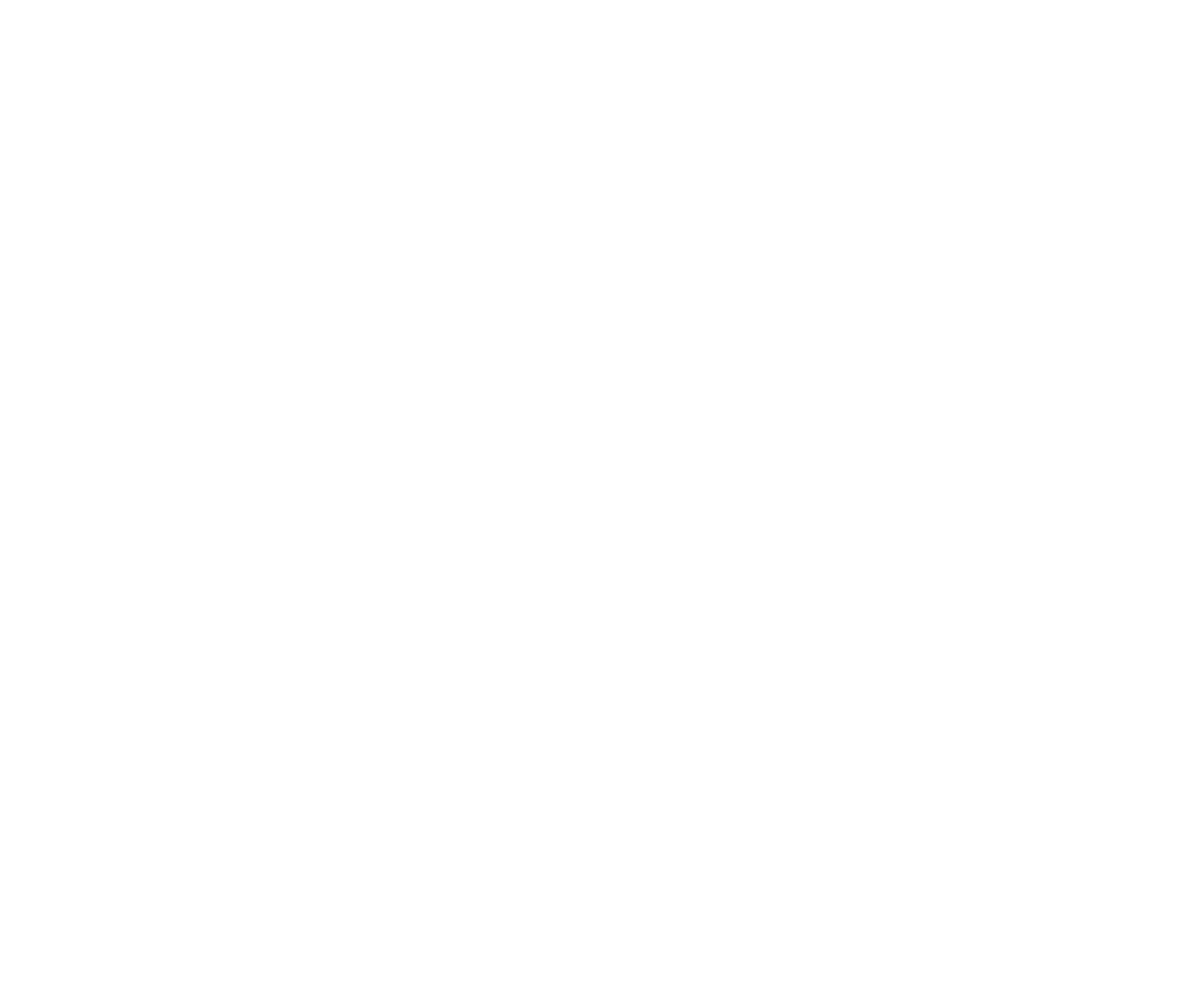
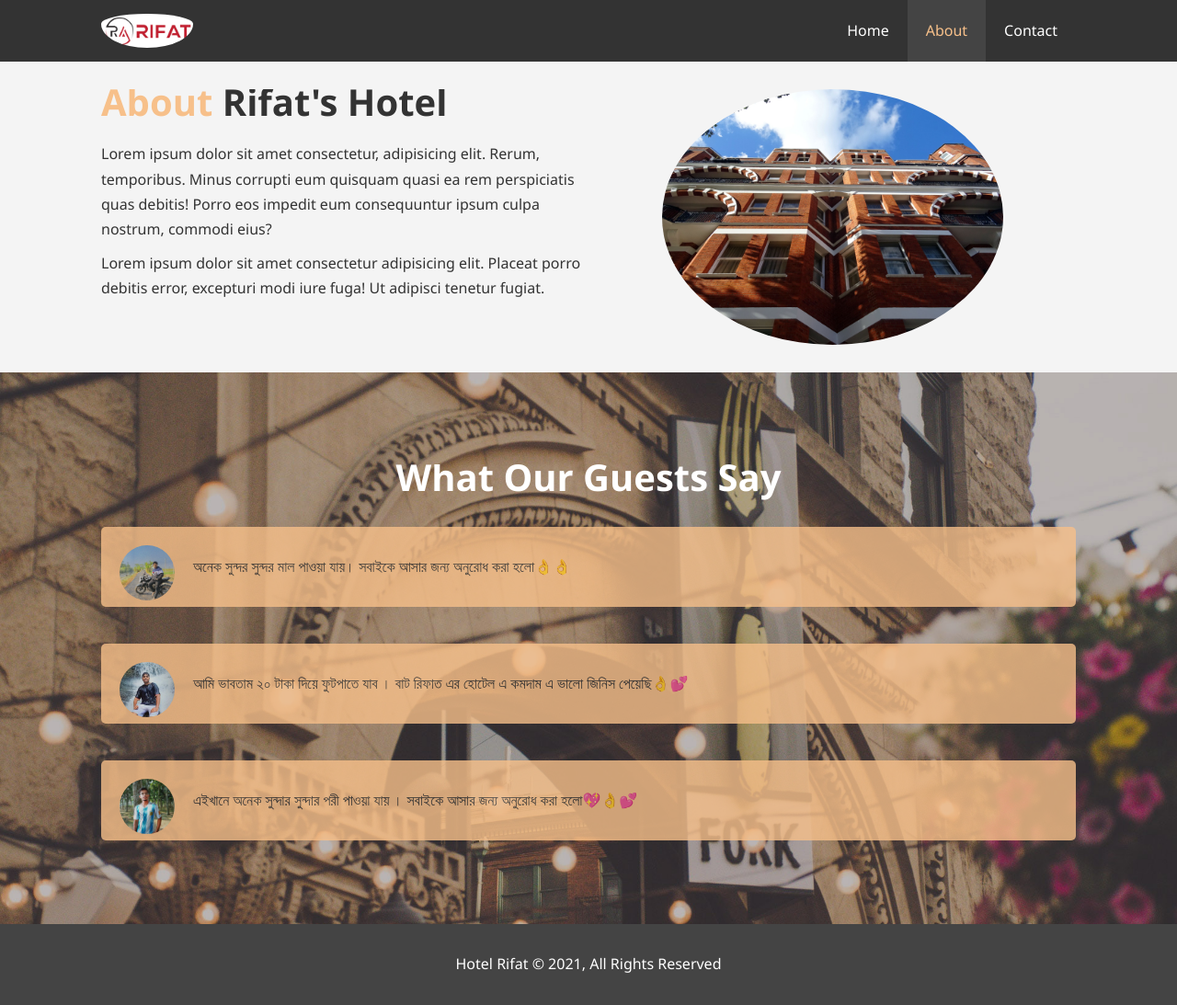
Before and after one commit to tanvir07-ops/Hotel_website, a plain HTML site: page about.html in a window 1280 px wide. Shown: the whole page at 92% size. Before the commit the page ends 800 px from the top, so only its background shows below. Drawn offline with Linux system fonts and the light colour scheme.

Commit message:
I commit this file again

```diff
--- a/about.html
+++ b/about.html
@@ -0,0 +1,131 @@
+<!DOCTYPE html>
+<html lang="en">
+<head>
+    <meta charset="UTF-8">
+    <meta http-equiv="X-UA-Compatible" content="IE=edge">
+    <meta name="viewport" content="width=device-width, initial-scale=1.0">
+      <!-- font-awesome cdn -->
+
+
+    <link rel="stylesheet" href="css/style.css">
+
+    <title>Rifat | Hotel</title>
+</head>
+<body>
+    <header>
+
+         <nav id="navbar">
+
+            <div class="container">
+                <a href="index.html"><img src="img/logo.jpg" alt=""></a>
+                <ul>
+                   <li><a  href="index.html">Home</a></li>
+                   <li><a class = "current" href = "about.html">About</a></li>
+                   <li><a href = "contact.html">Contact</a></li>
+
+                </ul>
+
+
+
+
+            </div>
+
+
+         </nav>
+
+
+
+
+
+
+
+
+
+    </header>
+
+
+    <!-- about -->
+
+    <section id = "about-info" class = "bg-light py-3">
+        <div class="container">
+            <div class="info-left">
+
+               <h1 class = l-heading><span class = "text-primary">About</span> Rifat's Hotel</h1>
+               <p>Lorem ipsum dolor sit amet consectetur, adipisicing elit. Rerum, temporibus. Minus corrupti eum quisquam quasi ea rem perspiciatis quas debitis! Porro eos impedit eum consequuntur ipsum culpa nostrum, commodi eius?</p>
+               <p>Lorem ipsum dolor sit amet consectetur adipisicing elit. Placeat porro debitis error, excepturi modi iure fuga! Ut adipisci tenetur fugiat.</p>
+            </div>
+
+            <div class="info-right">
+                <img src="img/photo-2.jpg" alt="">
+
+
+            </div>
+
+
+        </div>
+
+
+
+
+    </section>
+
+    <div class="clr">
+
+    </div>
+
+
+
+    <!-- Testimonial section -->
+
+    <section id = "testimonials" class = "py-3">
+        <div class="container">
+
+            <h2 class = "l-heading">What Our Guests Say</h2>
+
+            <div class="testimonial bg-primary">
+               <img src="img/rafi.jpg" alt="">
+               <p>অনেক সুন্দর সুন্দর মাল পাওয়া যায়। সবাইকে আসার জন্য অনুরোধ করা হলো👌👌</p>
+
+
+
+            </div>
+
+
+            <div class="testimonial bg-primary">
+                <img src="img/gazi.jpg" alt="">
+               <p>আমি ভাবতাম ২০ টাকা দিয়ে ফুটপাতে যাব । বাট রিফাত এর হোটেল এ কমদাম এ ভালো জিনিস পেয়েছি👌💕</p>
+
+
+
+             </div>
+
+
+             <div class="testimonial bg-primary">
+                <img src="img/shahriar.jpg" alt="">
+               <p>এইখানে অনেক সুন্দার সুন্দার পরী পাওয়া যায় । সবাইকে আসার জন্য অনুরোধ করা হলো💖👌💕</p>
+
+
+
+             </div>
+        </div>
+
+
+
+    </section>
+
+
+
+
+
+
+
+
+    <!-- footer -->
+
+    <footer id = "main-footer">
+        <p>Hotel Rifat &copy; 2021, All Rights Reserved</p>
+
+    </footer>
+
+</body>
+</html>
--- a/css/style.css
+++ b/css/style.css
@@ -33,6 +33,12 @@ p{
 
 }
 
+.clr{
+  clear:both;
+}
+
+/* .clr er kaj hocceh jei class gulay float use korechi tar niche and jei notun ekta div add korte chai tar upore div diye likhe deoo */
+
 
 .container{
 
@@ -55,8 +61,8 @@ p{
     background-color:#333;
     color:white;
     overflow:auto;
-    position:fixed;
-    width:100%;
+    /* position:fixed;
+    width:100%; */
 
 
 }
@@ -110,6 +116,21 @@ p{
      color:#f7c08a;
 
 
+}
+
+#navbar img{
+  max-height:100px;
+  max-width:100px;
+  line-height:100px;
+  padding-top:15px;
+  border-radius:50%;
+
+  margin:auto;
+
+}
+
+#navbar img{
+  opacity: 1;
 }
 
 
@@ -245,6 +266,131 @@ p{
 }
 
 
+
+
+
+/* about section */
+
+#about-info .info-left{
+  float:left;
+  width:50%;
+  min-height:100%;
+}
+
+#about-info .info-right{
+
+  float:right;
+  width: 50%;
+  min-height:100%;
+
+
+
+}
+
+
+#about-info .info-right img{
+
+  display:block;
+  margin:auto;
+  width:70%;
+  border-radius: 50%;
+
+
+}
+
+.l-heading{
+
+  font-size:40px;
+}
+
+
+
+/* testimonials */
+
+#testimonials{
+
+ background:url(../img/test-bg.jpg) no-repeat center center/cover;
+ height:600px;
+ padding-top:100px;
+
+}
+
+#testimonials .testimonial img{
+  width:60px;
+  float:left;
+  margin-right:20px;
+  border-radius:50%;
+}
+
+#testimonials h2{
+
+   text-align: center;
+   color:#fff;
+   padding-bottom:40px;
+
+}
+
+
+
+#testimonials .testimonial {
+
+  padding:20px;
+  margin-bottom:40px;
+  border-radius: 5px;
+  opacity:0.8;
+}
+
+
+/* contact form */
+#contact-form .form-group{
+
+  margin-bottom:20px;
+
+
+
+}
+
+
+#contact-form .form-group label{
+
+  display:block
+}
+
+
+#contact-form .form-group input,
+#contact-form .form-group textarea
+{
+  width:100%;
+  padding:10px;
+  border:1px solid #ddd;
+  border-radius:5px;
+
+
+}
+
+
+#contact-form .form-group input:focus,
+#contact-form .form-group textarea:focus
+{
+
+  outline:none;
+  border-color:#f7c08a;
+
+}
+
+
+#contact-form .form-group textarea
+{
+  height:200px;
+}
+
+
+
+
+
+
+
+
 /* footer */
 
 #main-footer{
@@ -254,3 +400,11 @@ p{
   color:white;
 
 }
+
+
+/* padding use korar jonne and ta y-axix borabor mane top ar bottom e hobe! */
+
+
+.py-1{padding:10px 0}
+.py-2{padding:20px 0}
+.py-3{padding:30px 0}
```
Also changed, not shown: contact.html (+136 -0 lines), index.html (+2 -2 lines), img/gazi.jpg (added), img/logo.jpg (added), img/rafi.jpg (added), img/shahriar.jpg (added).
